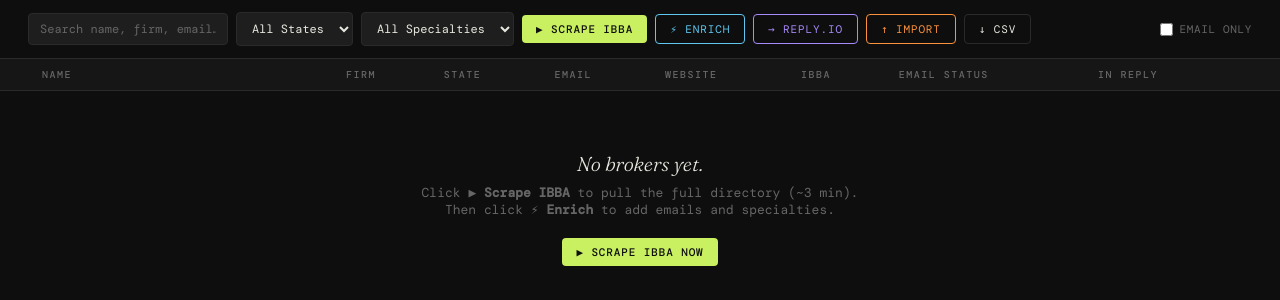
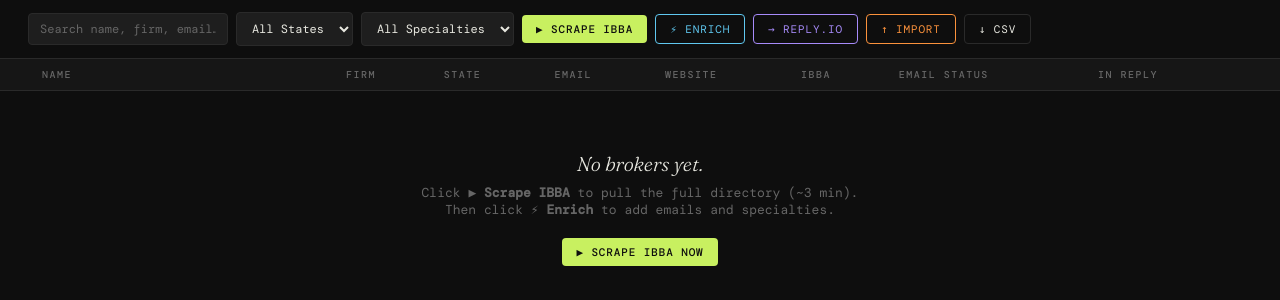
Before and after one commit to ellen-li-8/dumu, a Flask app: page / in a window 1280 px wide. Shown: the part 74-374 px from the top of the page. Run offline with Flask 3, Linux system fonts and the light colour scheme; data that the repository does not hold is empty; some libraries are stand-ins or nearby versions.

Commit message:
Remove bio/about from expand rows and email-only checkbox
- Remove "About" section from expandable rows (keep specialties)
- Expand icon now only shows when broker has specialties
- Remove "Email only" checkbox from toolbar
- Remove email_only param from broker list and CSV export queries

Co-Authored-By: Claude Opus 4.6 (1M context) <noreply@anthropic.com>

```diff
--- a/templates/index.html
+++ b/templates/index.html
@@ -57,7 +57,6 @@
     .expand-inner.open{display:block}
     .expand-section{margin-top:10px}
     .expand-section-label{font-size:10px;letter-spacing:.12em;text-transform:uppercase;color:var(--muted);margin-bottom:6px}
-    .expand-bio{font-size:12px;color:var(--muted);line-height:1.6;max-width:800px}
     .expand-specs{display:flex;flex-wrap:wrap;gap:5px}
     td{padding:9px 14px;color:var(--text);vertical-align:middle;max-width:180px;overflow:hidden;text-overflow:ellipsis;white-space:nowrap}
     td.name-cell{font-weight:500;color:#fff;max-width:180px;white-space:normal}
@@ -132,9 +131,6 @@
   <button class="btn btn-reply"                    onclick="openReplyModal()">→ Reply.io</button>
   <button class="btn btn-import"                   onclick="openImportModal()">↑ Import</button>
   <button class="btn btn-secondary"                onclick="exportCSV()">↓ CSV</button>
-  <label class="toggle-wrap">
-    <input type="checkbox" id="email-only" onchange="loadBrokers(1)"/> Email only
-  </label>
 </div>
 
 <div id="scrape-bar" class="status-bar scrape-bar hidden">
@@ -321,8 +317,7 @@ async function loadBrokers(page){
   var search=document.getElementById("search-input").value;
   var state=document.getElementById("state-filter").value;
   var specialty=document.getElementById("specialty-filter").value;
-  var emailOnly=document.getElementById("email-only").checked;
-  var params=new URLSearchParams({search:search,state:state,specialty:specialty,email_only:emailOnly,page:page});
+  var params=new URLSearchParams({search:search,state:state,specialty:specialty,page:page});
   var d;
   try{ d=await(await fetch("/api/brokers?"+params)).json(); }catch(e){ return; }
 
@@ -337,7 +332,7 @@ async function loadBrokers(page){
   var rows="";
   d.brokers.forEach(function(b){
     // Expand row shows specialties + bio — trigger only if either exists
-    var hasExpand = (b.specialties && b.specialties.length>0) || (b.bio && b.bio.length>0);
+    var hasExpand = (b.specialties && b.specialties.length>0);
     var expandIcon = hasExpand ? '<span class="expand-icon" id="ei-'+b.id+'">▶</span>' : '';
 
     // Show first 2 spec tags inline under name
@@ -359,9 +354,6 @@ async function loadBrokers(page){
         s=s.trim(); if(s) expandContent+='<span class="spec-tag">'+esc(s)+'</span>';
       });
       expandContent+='</div></div>';
-    }
-    if(b.bio){
-      expandContent+='<div class="expand-section" style="margin-top:12px"><div class="expand-section-label">About</div><div class="expand-bio">'+esc(b.bio)+'</div></div>';
     }
     expandContent+='</div>';
 
@@ -593,8 +585,7 @@ function exportCSV(){
   var params=new URLSearchParams({
     state:     document.getElementById("state-filter").value,
     specialty: document.getElementById("specialty-filter").value,
-    search:    document.getElementById("search-input").value,
-    email_only:document.getElementById("email-only").checked
+    search:    document.getElementById("search-input").value
   });
   window.location.href="/api/export?"+params;
 }
```
